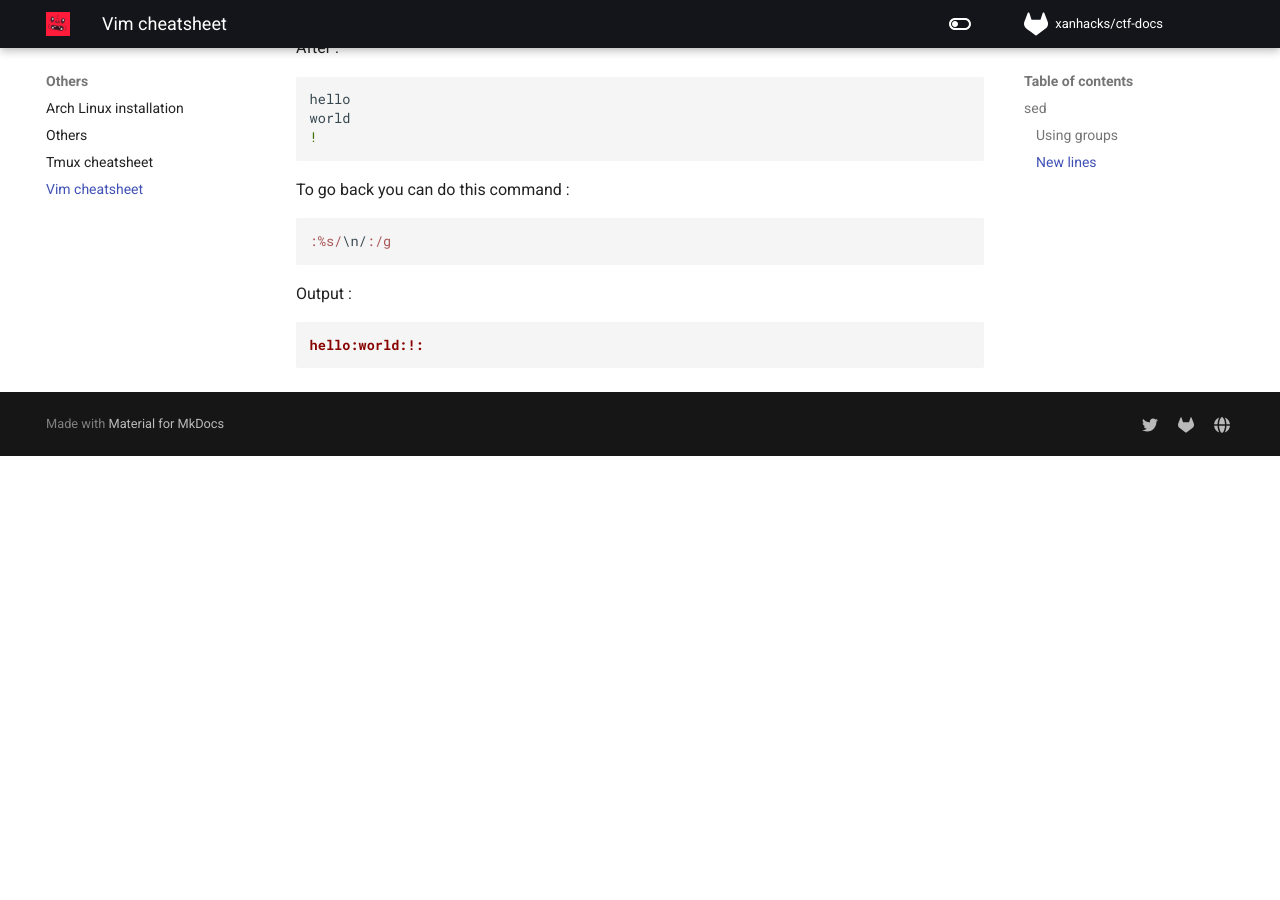
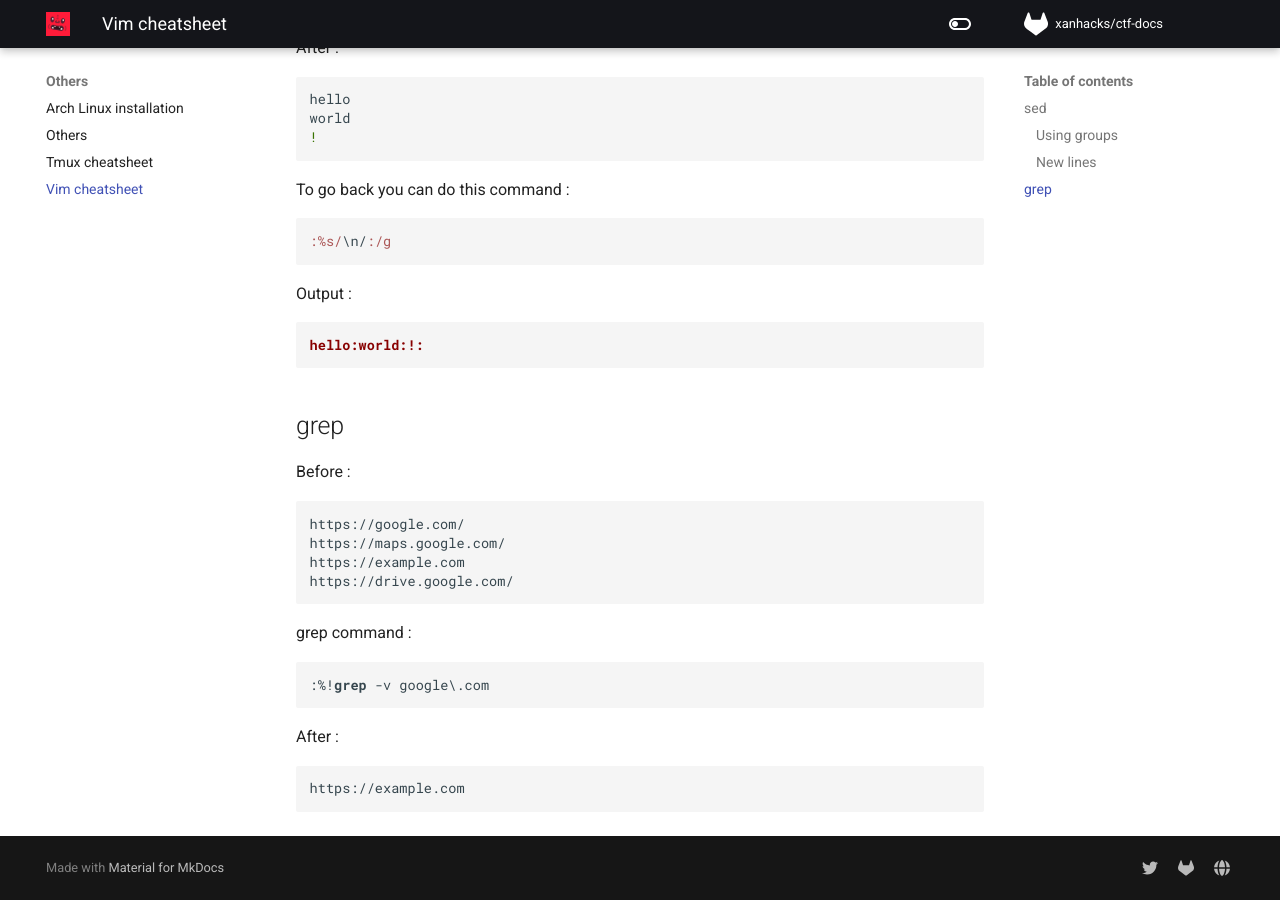
Before and after one commit to xanhacks/ctf-docs, an MkDocs documentation site: the page built from docs/others/vim-cheatsheet.md, in a window 1280 px wide and 900 px high, scrolled down 976 px. Built offline with MkDocs 1.6.1 and Material for MkDocs 9.7.7, drawn with Linux system fonts in a browser that asks for light colours; nearby versions of some CDN libraries; comment, search, counter and statistics services are not loaded; before the commit the page ends 1432 px from its top, so only the background shows below that.

Commit message:
add grep on vim

````diff
--- a/docs/others/vim-cheatsheet.md
+++ b/docs/others/vim-cheatsheet.md
@@ -64,3 +64,26 @@ Output :
 ```
 hello:world:!:
 ```
+
+## grep
+
+Before :
+
+```
+https://google.com/
+https://maps.google.com/
+https://example.com
+https://drive.google.com/
+```
+
+grep command :
+
+```
+:%!grep -v google\.com
+```
+
+After :
+
+```
+https://example.com
+```
````
Also changed, not shown: docs/pentest/system/linux/commands/socat.md (+1 -1 lines).
